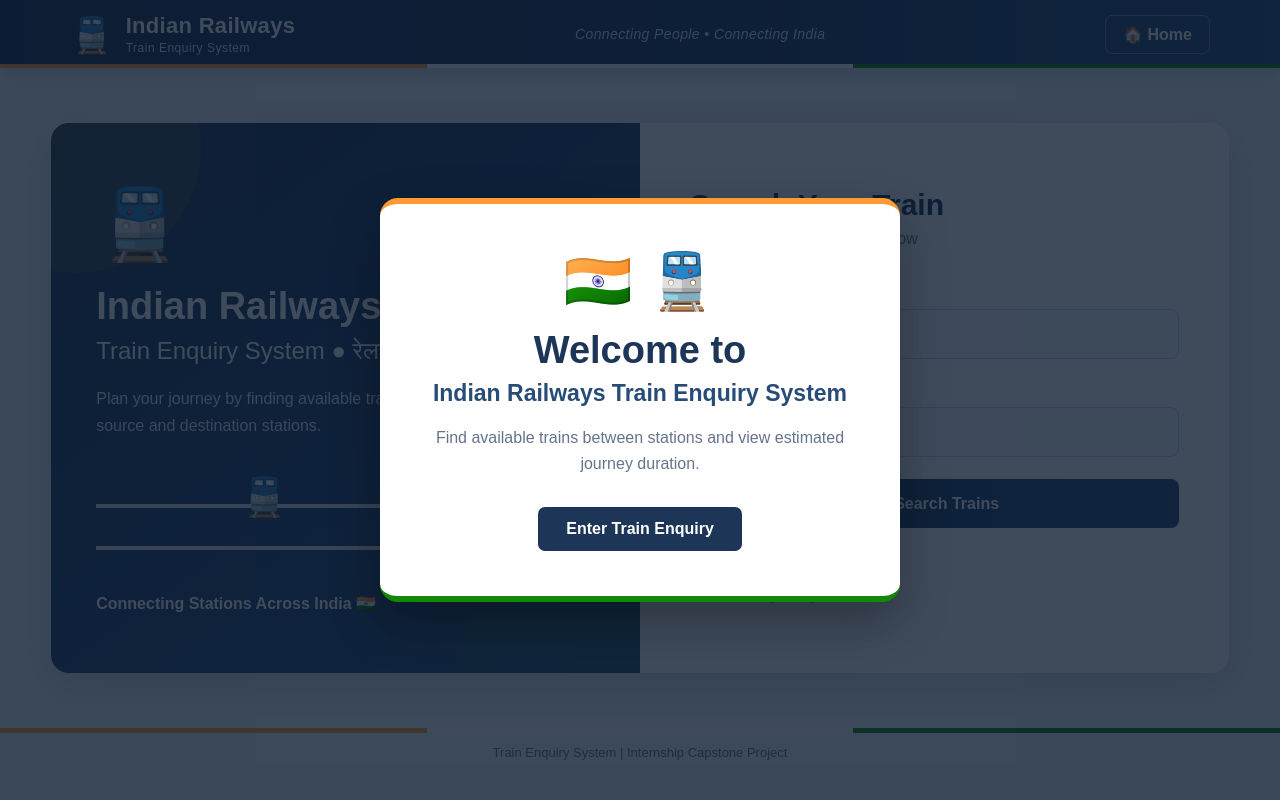
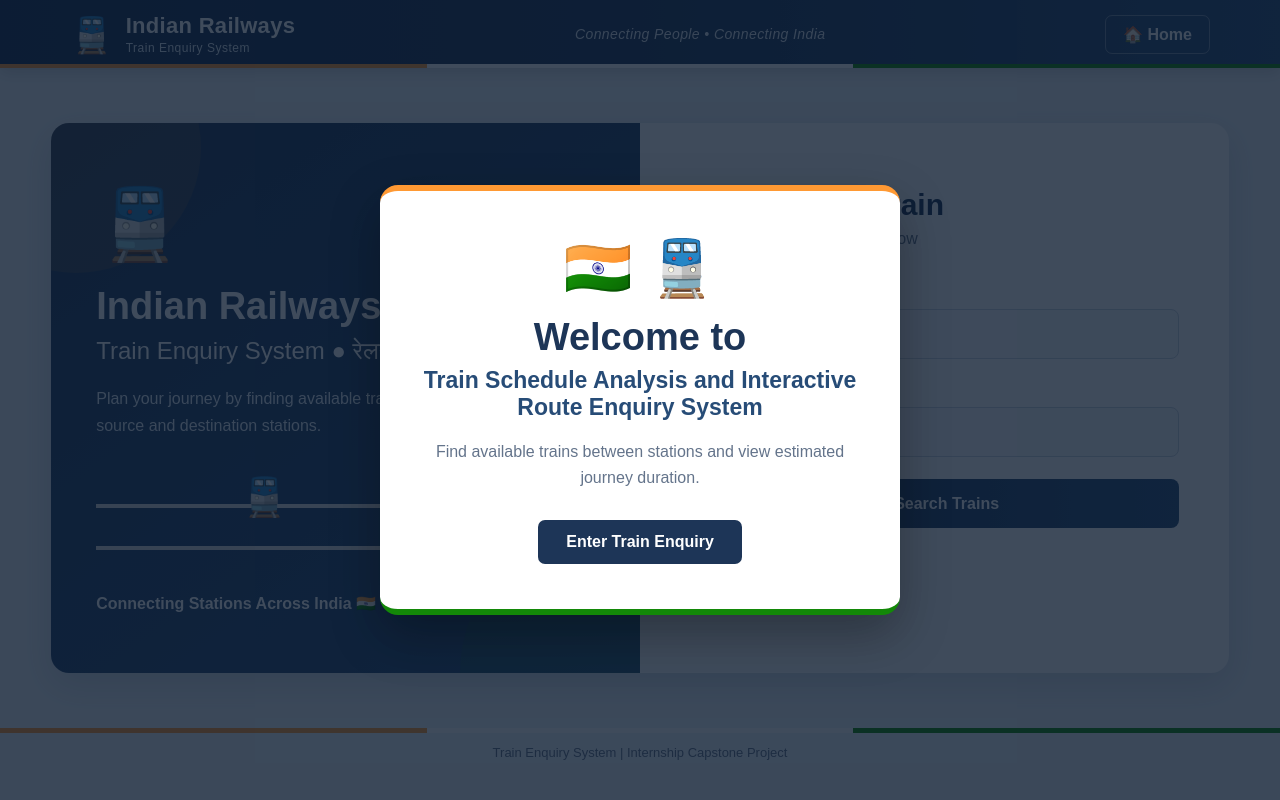
Before and after one commit to raghavkaushik2005/Train-Schedule-Analysis-and-Interactive-Route-Enquiry-System, a Flask app: page / in a window 1280 px wide. Run offline with Flask 3, Linux system fonts and the light colour scheme; data that the repository does not hold is empty.

Commit message:
Update project title

```diff
--- a/templates/index.html
+++ b/templates/index.html
@@ -6,7 +6,7 @@
     <meta charset="UTF-8">
     <meta name="viewport" content="width=device-width, initial-scale=1.0">
 
-    <title>Indian Railways Train Enquiry System</title>
+    <title>Train Schedule Analysis and Interactive Route Enquiry System</title>
 
     <link rel="stylesheet"
           href="{{ url_for('static', filename='style.css') }}">
@@ -30,7 +30,7 @@
             </h1>
 
             <h2>
-                Indian Railways Train Enquiry System
+                Train Schedule Analysis and Interactive Route Enquiry System
             </h2>
 
             <p>
--- a/templates/results.html
+++ b/templates/results.html
@@ -8,7 +8,7 @@
     <meta name="viewport"
           content="width=device-width, initial-scale=1.0">
 
-    <title>Train Search Results</title>
+    <title>Train Schedule and Route Enquiry System</title>
 
     <link rel="stylesheet"
           href="{{ url_for('static', filename='style.css') }}">
@@ -75,7 +75,7 @@
         <div class="results-header">
 
             <h1>
-                Train Search Results
+                Train Schedule Analysis and Interactive Route Enquiry System
             </h1>
 
             <p>
@@ -290,7 +290,7 @@
 
 
         <p>
-            Train Enquiry System | Internship Capstone Project
+            Train Schedule Analysis and Interactive Route Enquiry System | Internship Capstone Project
         </p>
 
     </footer>
```
Also changed, not shown: README.md.
